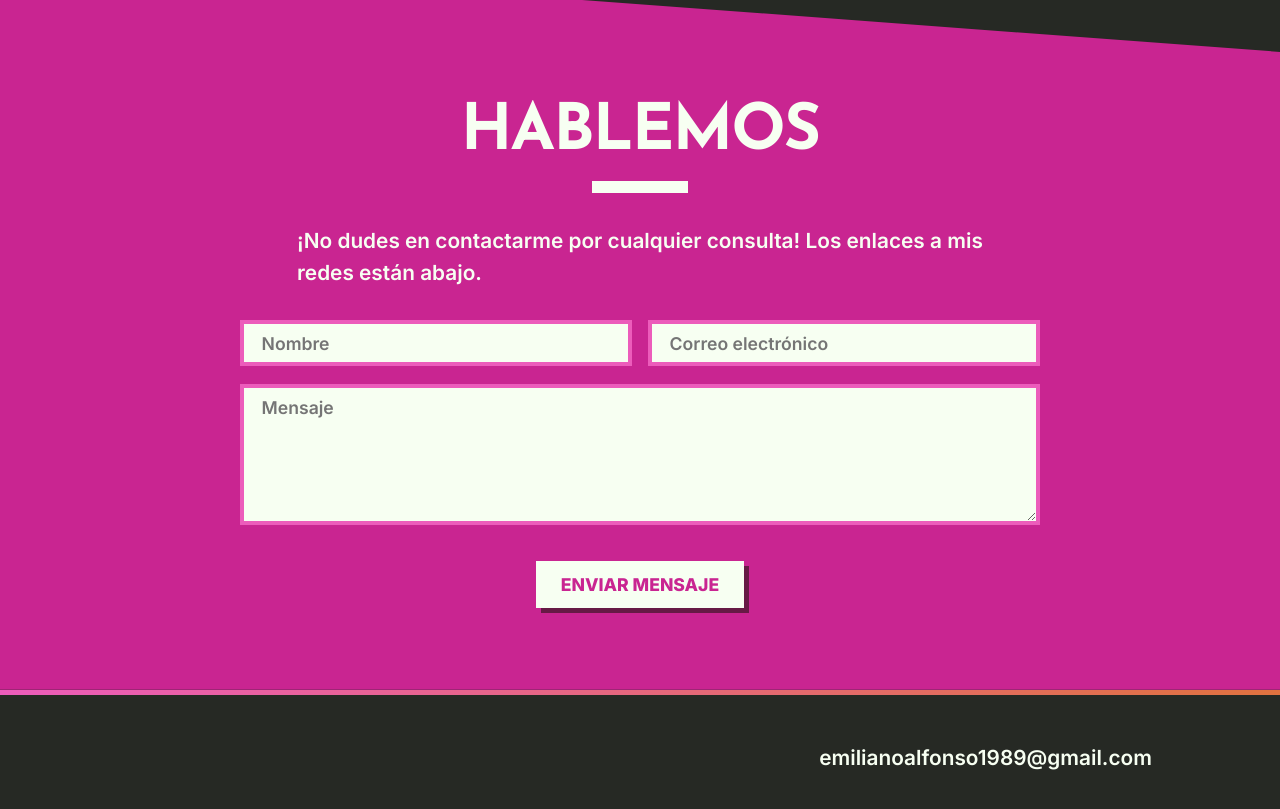
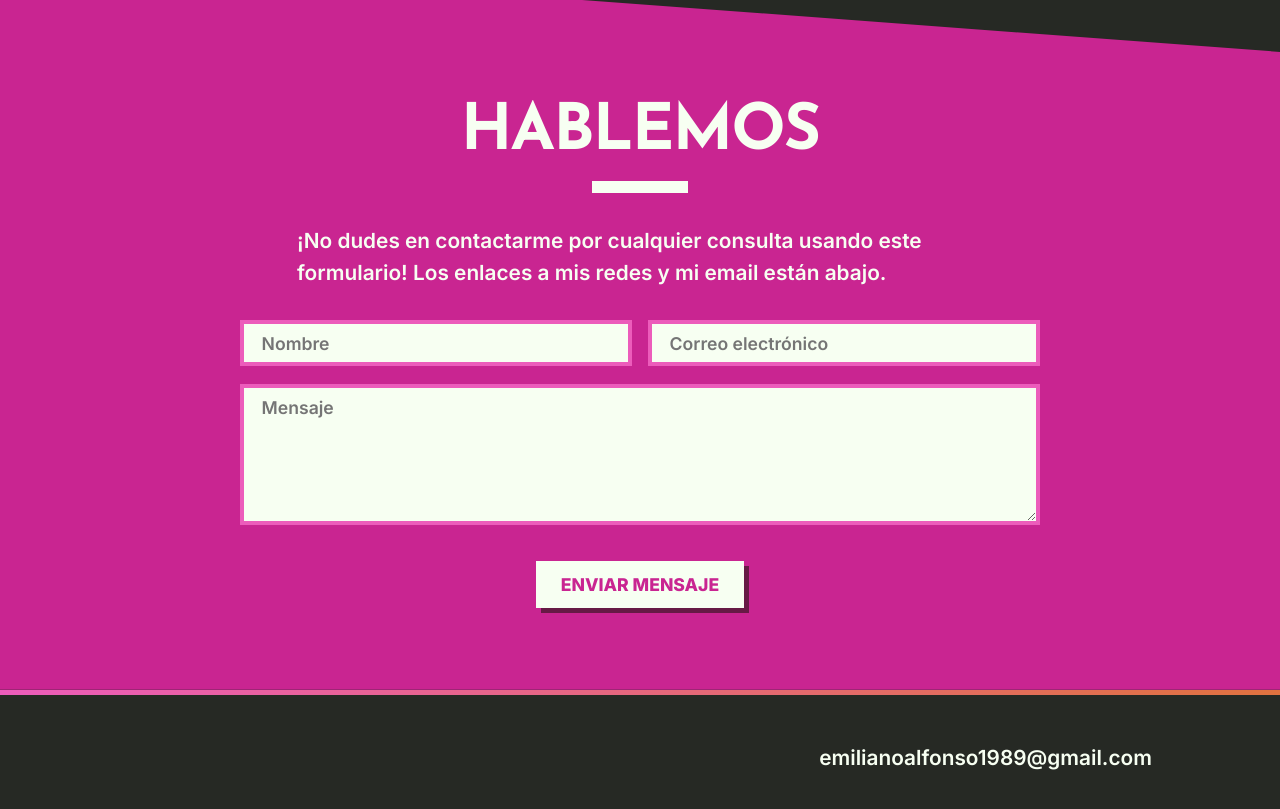
Before and after one commit to Aglowkeys/portfolio, a React (Create React App) app: page / in a window 1280 px wide. Shown: the part 4476-5285 px from the top of the page. Built offline with nearby package versions, Linux system fonts and the light colour scheme; no server answers; some icons are missing.

Commit message:
Update Contact.js

```diff
--- a/src/components/strings/Contact.js
+++ b/src/components/strings/Contact.js
@@ -2,7 +2,7 @@ export default {
 	en: {
 		title: "Let's chat",
 		description:
-			'Do not hesitate to contact me in case you need anything! My social links are below.',
+			'Do not hesitate to use this form to contact me in case you need anything! My social links and email are listed below.',
 		labelName: 'Name (required):',
 		labelEmail: 'E-mail (required):',
 		labelMessage: 'Message (required):',
@@ -26,7 +26,7 @@ export default {
 	es: {
 		title: 'Hablemos',
 		description:
-			'¡No dudes en contactarme por cualquier consulta! Los enlaces a mis redes están abajo.',
+			'¡No dudes en contactarme por cualquier consulta usando este formulario! Los enlaces a mis redes y mi email están abajo.',
 		labelName: 'Nombre (requerido):',
 		labelEmail: 'Correo electrónico (requerido):',
 		labelMessage: 'Mensaje (requerido):',
```
